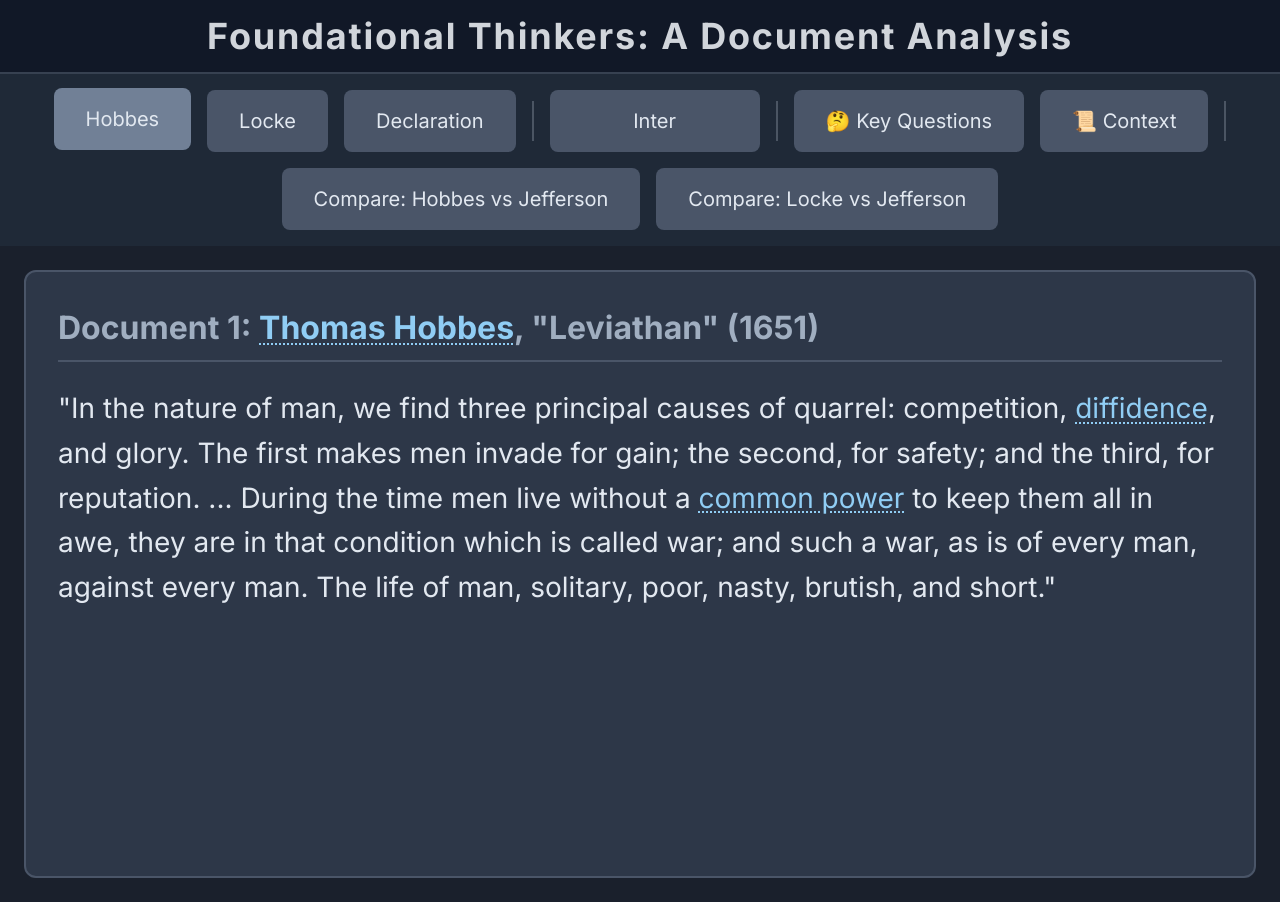
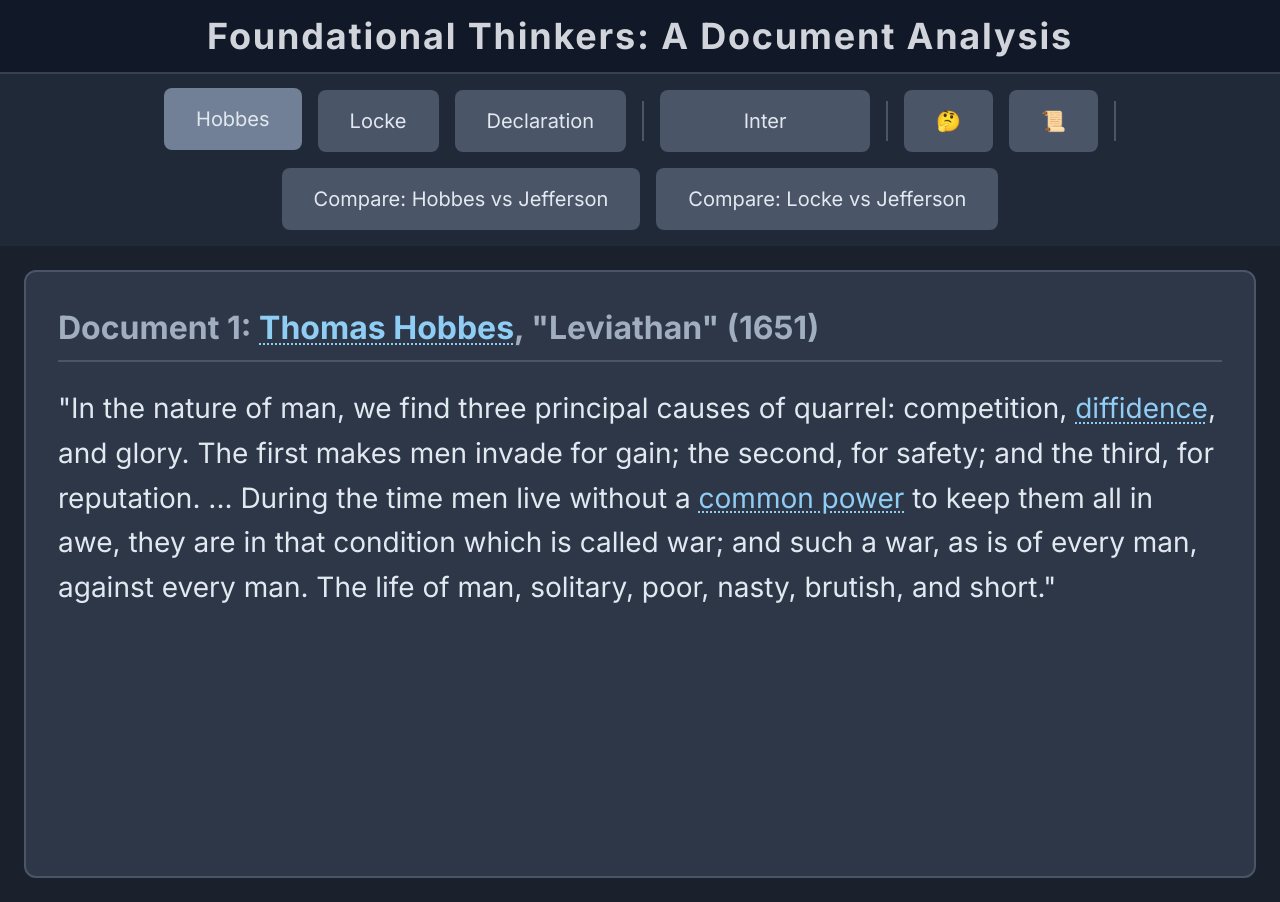
Before and after one commit to badamscms/smartboard, a plain HTML site: page index.html in a window 1280 px wide. Drawn offline with nearby package versions, Linux system fonts and the light colour scheme.

Commit message:
Update index.html

```diff
--- a/index.html
+++ b/index.html
@@ -145,8 +145,8 @@
             <option value="'Merriweather', serif">Merriweather</option>
         </select>
         <div class="border-l-2 border-gray-600 h-10 hidden md:block"></div>
-        <button id="btn-questions" class="control-button" onclick="showQuestions()">🤔 Key Questions</button>
-        <button id="btn-context" class="control-button" onclick="showContext()">📜 Context</button>
+        <button id="btn-questions" class="control-button" onclick="showQuestions()">🤔</button>
+        <button id="btn-context" class="control-button" onclick="showContext()">📜</button>
         <div class="border-l-2 border-gray-600 h-10 hidden md:block"></div>
         <button id="btn-compare-13" class="control-button" onclick="setView('doc1', 'doc3')">Compare: Hobbes vs Jefferson</button>
         <button id="btn-compare-23" class="control-button" onclick="setView('doc2', 'doc3')">Compare: Locke vs Jefferson</button>
```
